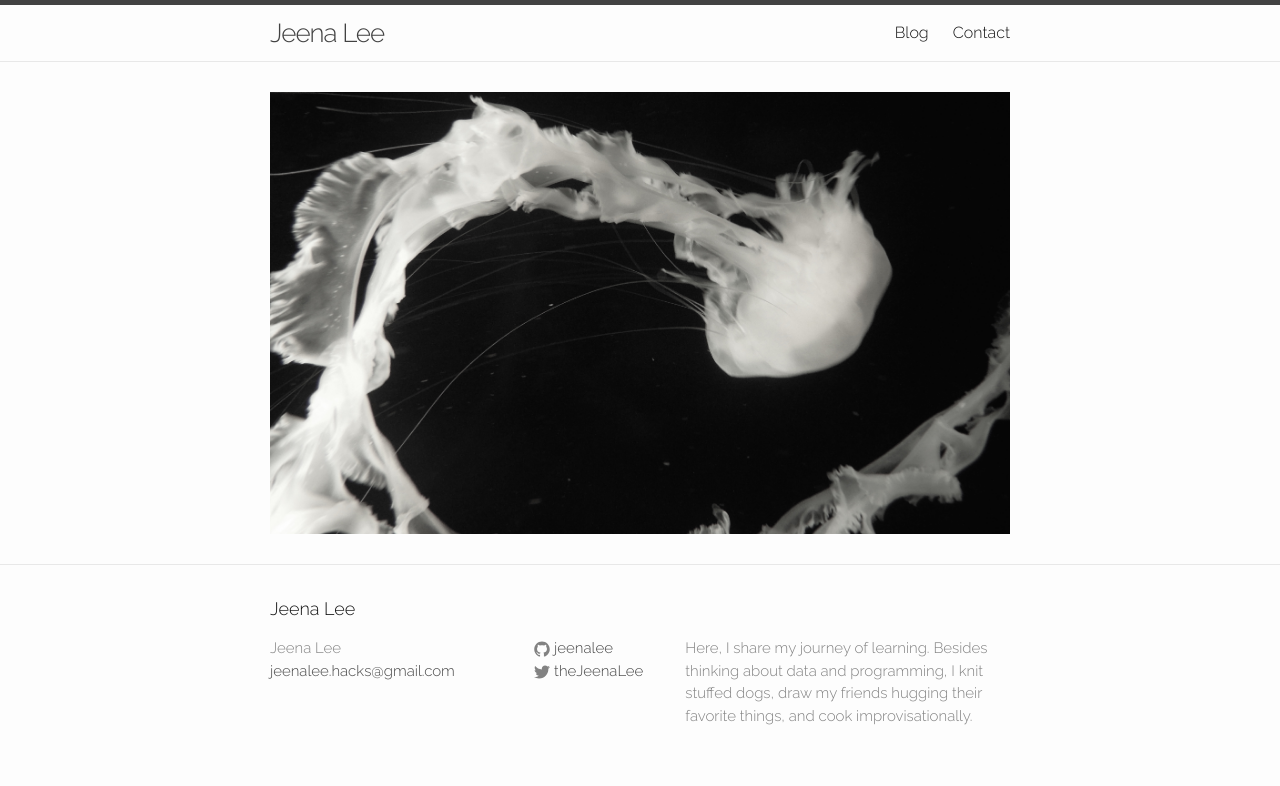
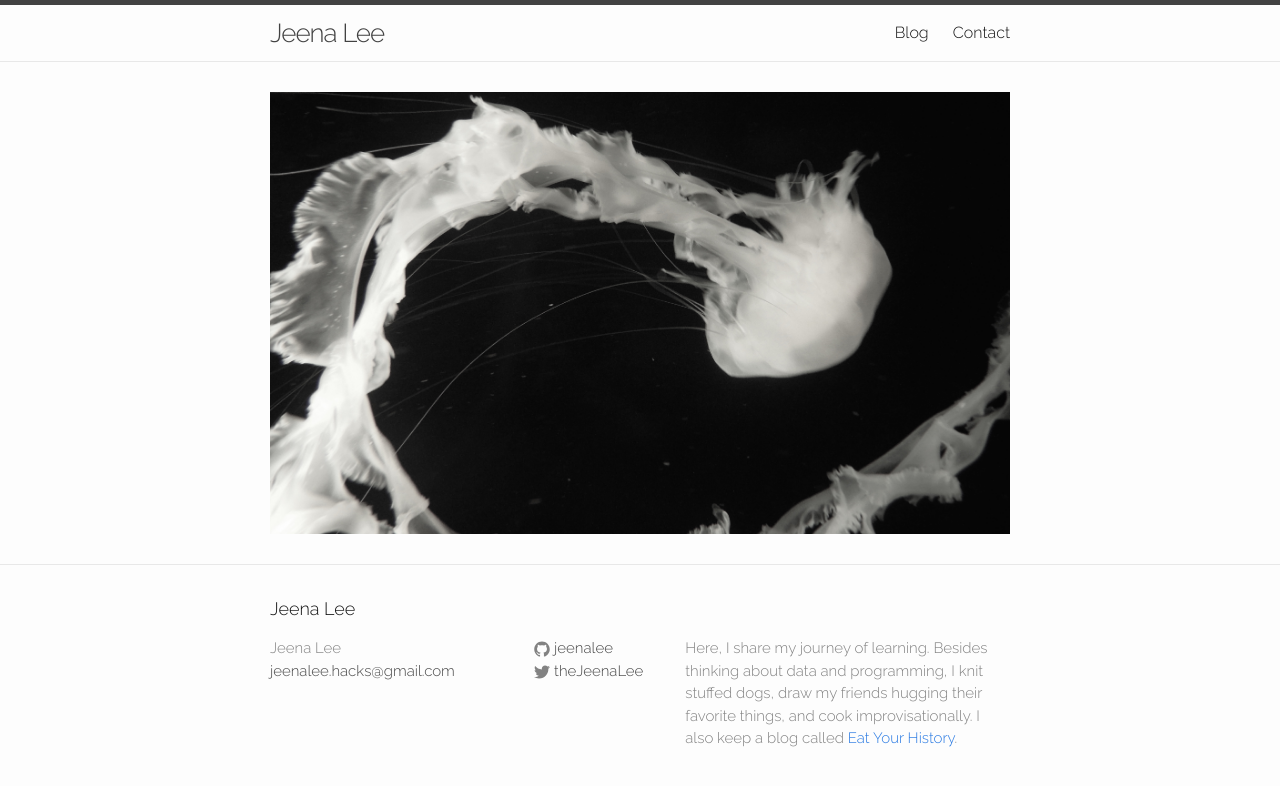
Before and after one commit to jeenalee/blog, a Jekyll site: the page built from index.html, in a window 1280 px wide. Shown: the top 786 px of the page. Built offline with Jekyll 4.4.1, drawn with Linux system fonts in a browser that asks for light colours; some web fonts are replaced.

Commit message:
Change footer

```diff
--- a/_config.yml
+++ b/_config.yml
@@ -9,7 +9,7 @@
 title: Jeena Lee
 email: jeenalee.hacks@gmail.com
 description: > # this means to ignore newlines until "baseurl:"
-  Here, I share my journey of learning. Besides thinking about data and programming, I knit stuffed dogs, draw my friends hugging their favorite things, and cook improvisationally.
+  Here, I share my journey of learning. Besides thinking about data and programming, I knit stuffed dogs, draw my friends hugging their favorite things, and cook improvisationally. I also keep a blog called <a href="http://www.eatyourhistory.com">Eat Your History</a>.
 baseurl: "" # the subpath of your site, e.g. /blog
 url: "http://jeenalee.com" # the base hostname & protocol for your site
 twitter_username: theJeenaLee
```
